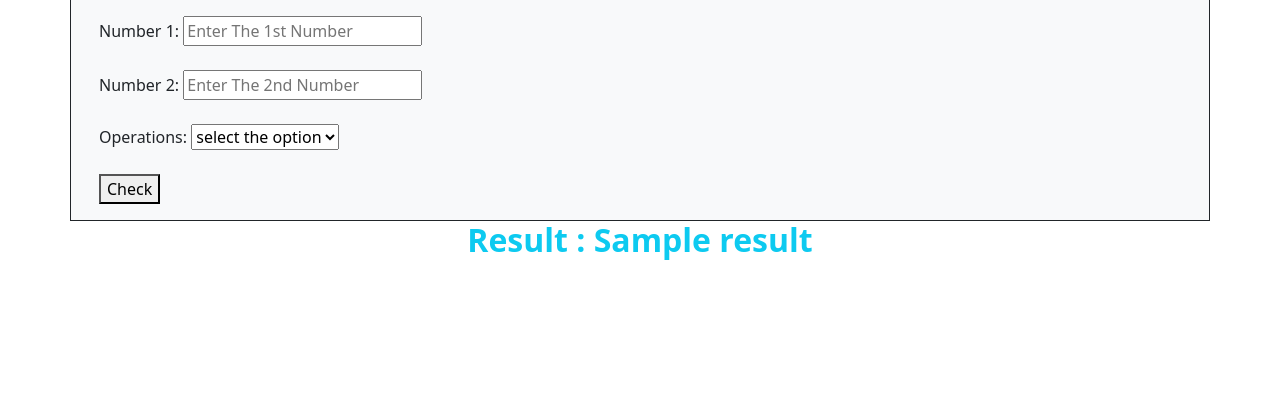
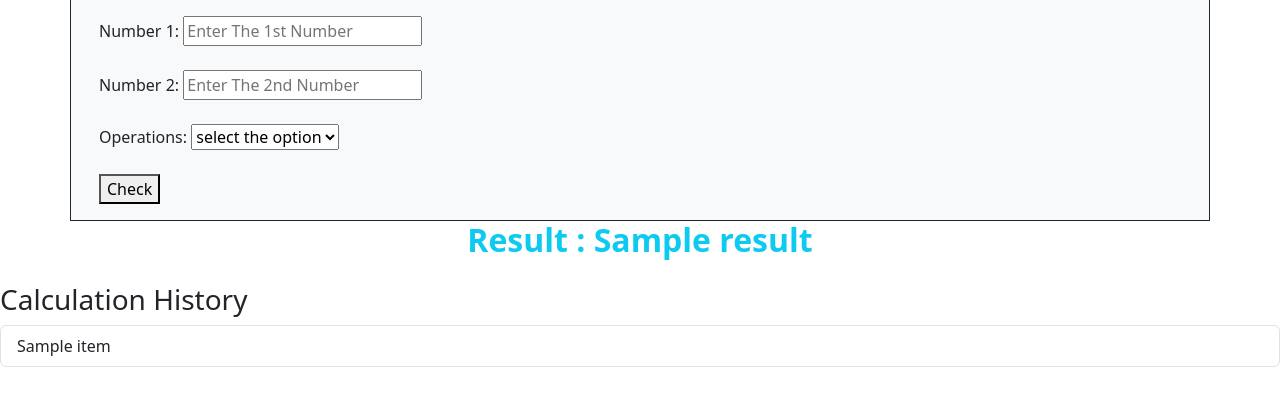
Before and after one commit to prasanthkavluri03/simple-calculator, a Flask app: template templates/index.html in a window 1280 px wide. Shown: the part 57-463 px from the top of the page. Run offline with Flask 3, Linux system fonts and the light colour scheme; the template is opened without the code that fills it: most values are stand-ins (such as "Sample title", 1, 10 or a date in 2020).

Commit message:
update simple-calculator

```diff
--- a/app.py
+++ b/app.py
@@ -2,28 +2,47 @@ from flask import Flask, render_template, request
 
 app = Flask(__name__)
 
+history = []
+
 @app.route('/', methods=['GET', 'POST'])
 def calculator():
+
     result = ""
 
     if request.method == 'POST':
+
         num1 = float(request.form['num1'])
         num2 = float(request.form['num2'])
-        operations=request.form['operations']
+        operation = request.form['operations']
 
-        if operations=='add':
+        if operation == "add":
             result = num1 + num2
+            symbol = "+"
 
-        elif operations=='sub':
-            result= num1-num2
-        elif operations=='mulit':
+        elif operation == "sub":
+            result = num1 - num2
+            symbol = "-"
+
+        elif operation == "mul":
             result = num1 * num2
-        elif operations=='div':
-            result= num1//num2
+            symbol = "×"
 
-        else:
-            result="invalid value"
+        elif operation == "div":
+            if num2 != 0:
+                result = num1 / num2
+                symbol = "÷"
+            else:
+                result = "Cannot divide by zero"
+                symbol = ""
 
-    return render_template('index.html', result=result)
+        if symbol:
+            history.append(f"{num1} {symbol} {num2} = {result}")
 
-app.run(debug=True)
+    return render_template(
+        "index.html",
+        result=result,
+        history=history
+    )
+
+if __name__ == "__main__":
+    app.run(debug=True)
--- a/templates/index.html
+++ b/templates/index.html
@@ -27,7 +27,7 @@
             <option value="">select the option</option>
             <option value="add">Addtion (+)</option>
             <option value="sub">Subtraction (-)</option>
-            <option value="mulit">Multiplication (*)</option>
+            <option value="mul">Multiplication (*)</option>
             <option value="div">Division (/)</option>
         </select><br><br>
 
@@ -41,5 +41,17 @@
 
     <h2 class="text-center text-info fw-bold">Result : {{ result }}</h2>
 
+
+    <h3 class="mt-4">Calculation History</h3>
+
+    <ul class="list-group">
+        {% for item in history %}
+
+        <li class="list-group-item">
+            {{ item }}
+        </li>
+        {% endfor %}
+    </ul>
+
 </body>
 </html>
```
